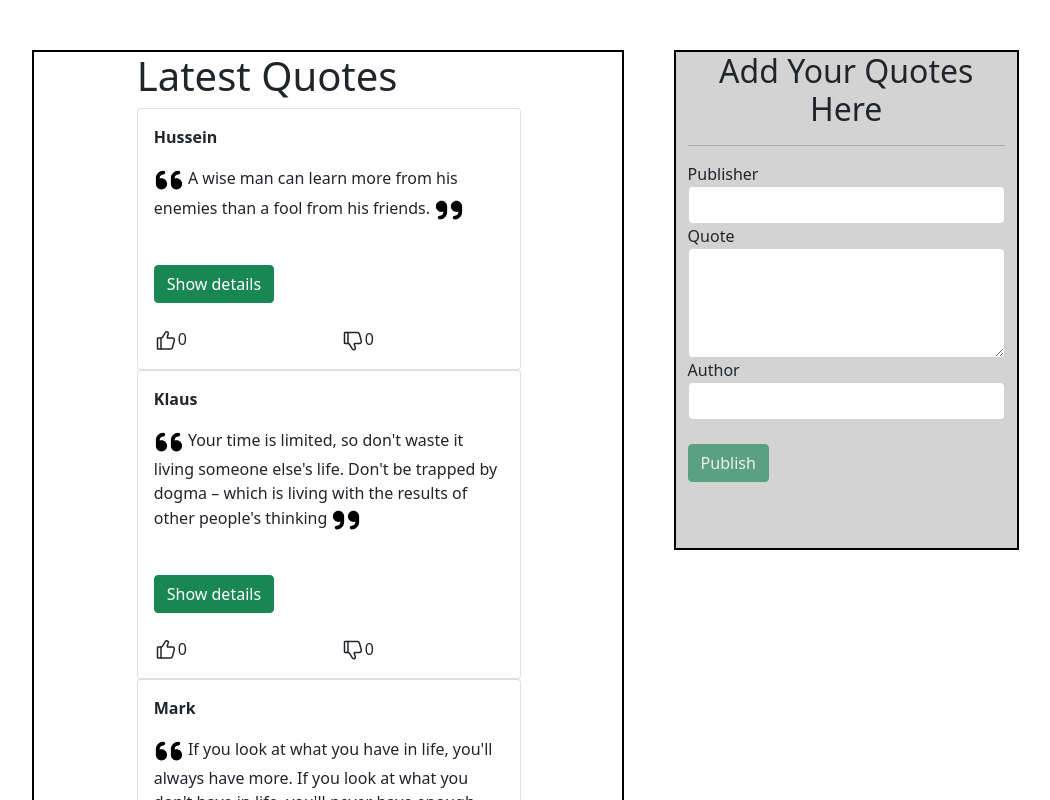
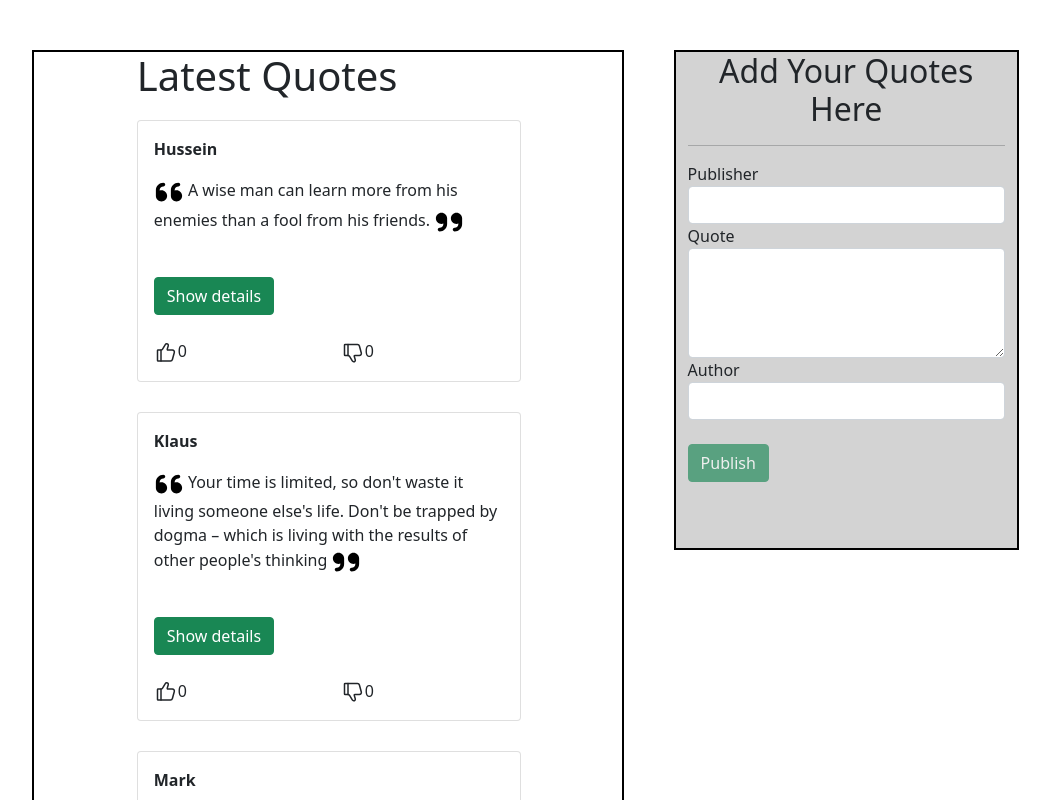
Before and after one commit to Hussein-omar-osman/quoteApp, an Angular app: page / in a window 1280 px wide. Shown: the top 800 px of the page, without its empty margins (32-1082 px from the left). Built offline with nearby package versions, Linux system fonts and the light colour scheme.

Commit message:
adding margin to lis

```diff
--- a/src/app/quote/quote.component.css
+++ b/src/app/quote/quote.component.css
@@ -38,3 +38,7 @@ li {
 .container {
   width: 80%;
 }
+
+.item {
+  margin: 20px 0 30px 0;
+}
--- a/src/app/quote/quote.component.html
+++ b/src/app/quote/quote.component.html
@@ -4,7 +4,11 @@
       <div>
         <ul>
           <h1>Latest Quotes</h1>
-          <li *ngFor="let quote of allQuotes; let i = index" quotes>
+          <li
+            class="item"
+            *ngFor="let quote of allQuotes; let i = index"
+            quotes
+          >
             <div class="card" style="width: 24rem">
               <div class="card-body">
                 <p class="card-text">
```
